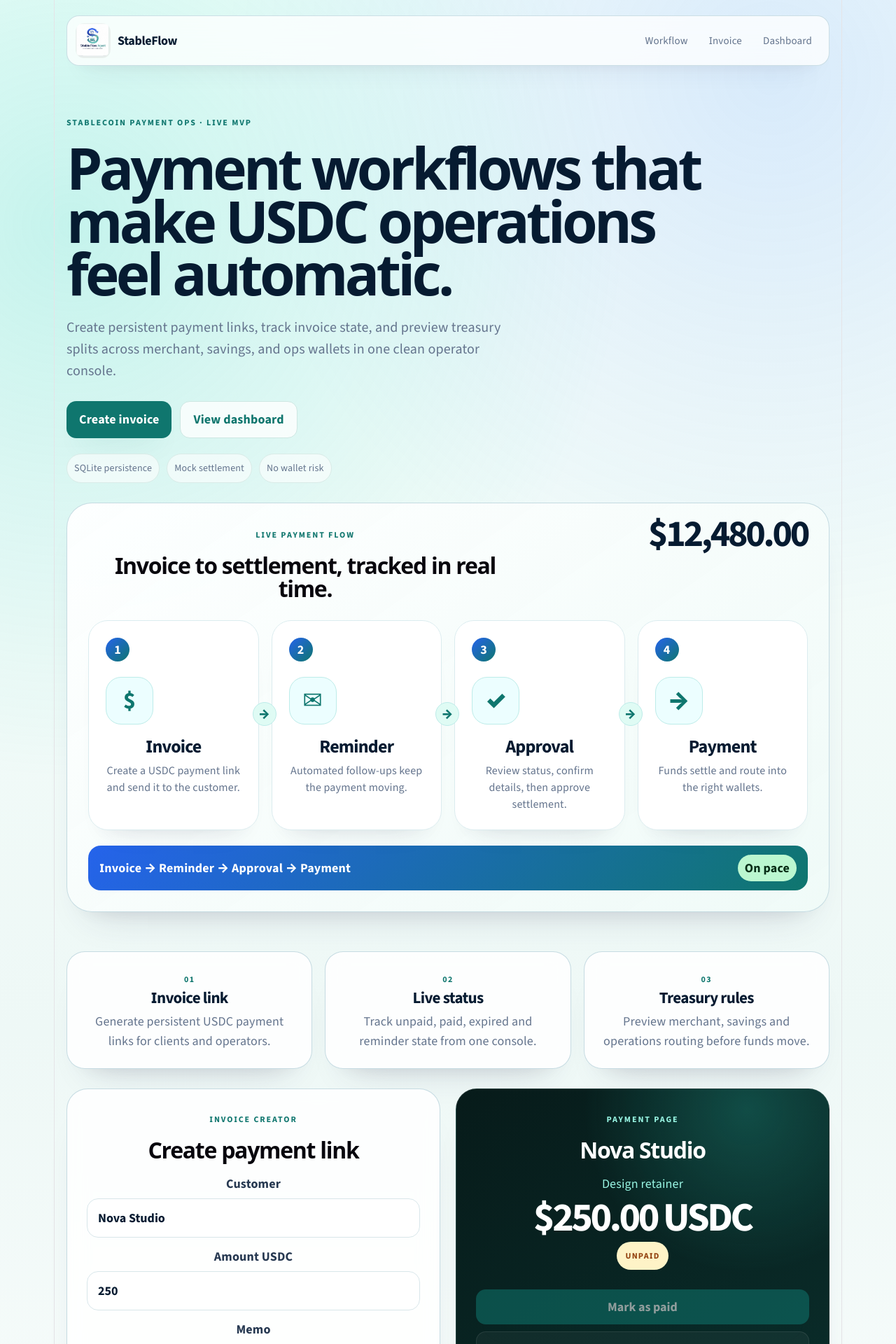
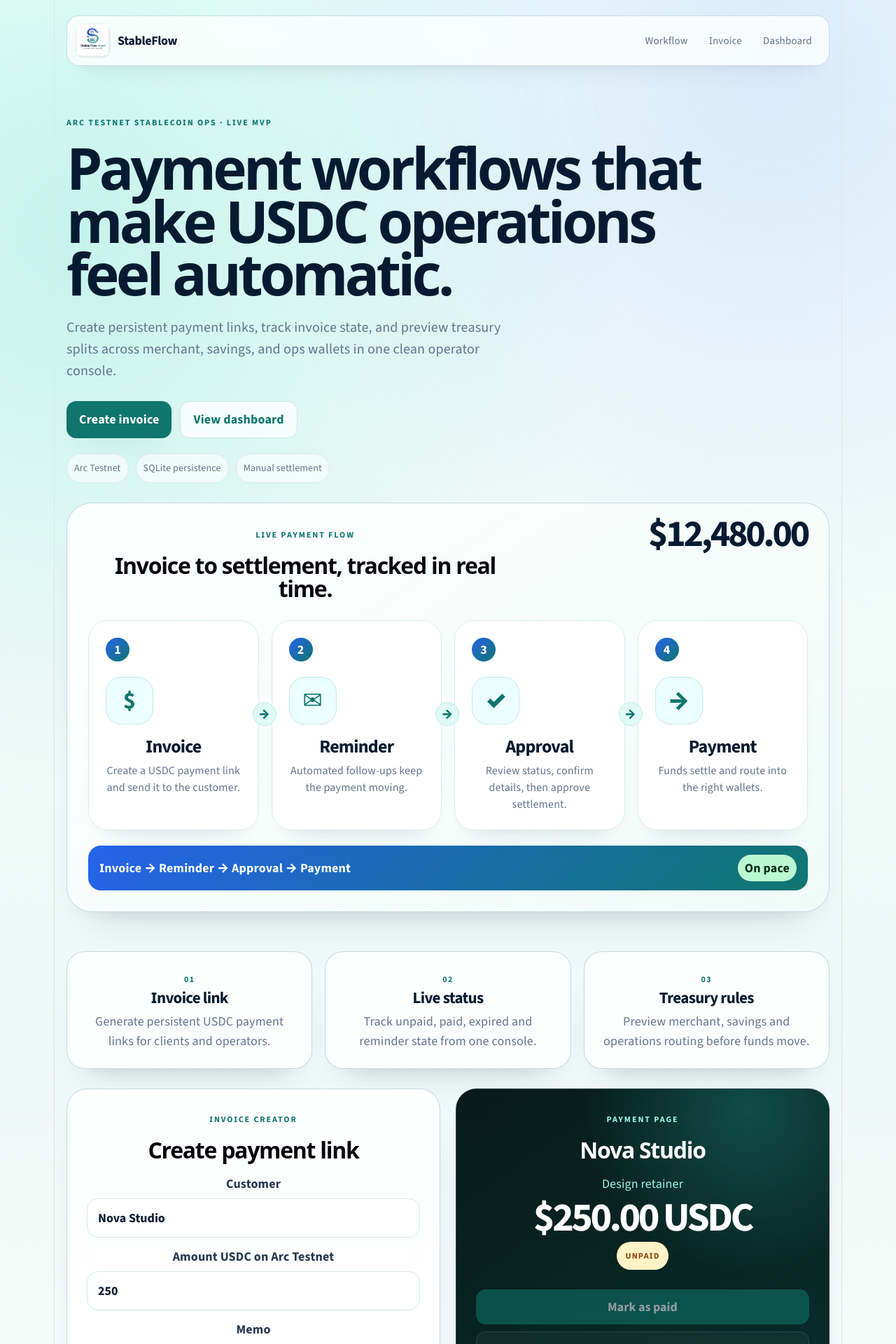
Before and after one commit to billy327/stableflow-agent, a React (Vite) app: page / in a window 1280 px wide. Shown: the top 1920 px of the page at 70% size. Built offline with nearby package versions, Linux system fonts and the light colour scheme; no server answers.

Commit message:
Configure Arc testnet payment mode

```diff
--- a/src/App.css
+++ b/src/App.css
@@ -93,6 +93,7 @@ input:focus { border-color: #0f766e; box-shadow: 0 0 0 4px rgba(15,118,110,.1);
 .receipt-state { display: inline-flex; border-radius: 999px; padding: 8px 12px; font-size: 12px; font-weight: 700; text-transform: uppercase; letter-spacing: .08em; }
 .receipt-state.unpaid { color: #92400e; background: #fef3c7; }
 .receipt-state.paid { color: #065f46; background: #d1fae5; }
+.network-pill { display: inline-flex; margin-left: 8px; border-radius: 999px; padding: 8px 12px; font-size: 12px; font-weight: 800; text-transform: uppercase; letter-spacing: .08em; color: #075985; background: #e0f2fe; }
 .pay-page-card h1 { font-size: clamp(36px, 7vw, 58px); margin: 14px 0 8px; line-height: .96; }
 .pay-page-card > p { color: #64748b; font-size: 18px; margin: 0 0 20px; }
 .pay-amount { font-size: clamp(38px, 8vw, 62px); font-weight: 700; color: #061b31; letter-spacing: -.04em; margin: 18px 0; }
--- a/src/App.jsx
+++ b/src/App.jsx
@@ -27,6 +27,11 @@ function money(n) {
   return new Intl.NumberFormat('en-US', { style: 'currency', currency: 'USD' }).format(Number(n || 0))
 }
 
+function paymentPayload(invoice) {
+  const chain = invoice.chain_id ? `@${invoice.chain_id}` : ''
+  return `ethereum:${invoice.payment_address}${chain}?value=${invoice.amount}&memo=${encodeURIComponent(invoice.memo || invoice.id)}&token=${invoice.currency || 'USDC'}`
+}
+
 function PaymentPage({ id }) {
   const [invoice, setInvoice] = useState(null)
   const [loading, setLoading] = useState(true)
@@ -47,7 +52,7 @@ function PaymentPage({ id }) {
   if (loading) return <main className="pay-shell"><div className="pay-page-card">Loading invoice...</div></main>
   if (!invoice) return <main className="pay-shell"><div className="pay-page-card"><h1>Invoice not found</h1><p>This payment link is invalid or expired.</p></div></main>
 
-  const qrPayload = `ethereum:${invoice.payment_address}?value=${invoice.amount}&memo=${encodeURIComponent(invoice.memo || invoice.id)}`
+  const qrPayload = paymentPayload(invoice)
   const qrUrl = `https://api.qrserver.com/v1/create-qr-code/?size=240x240&data=${encodeURIComponent(qrPayload)}`
   const isPaid = invoice.status === 'paid'
 
@@ -61,18 +66,19 @@ function PaymentPage({ id }) {
     <main className="pay-shell">
       <section className="pay-page-card">
         <a className="pay-brand" href="/"><img src={brandLogo} alt="Stable Flow Agent" /><span>StableFlow</span></a>
-        <div className={`receipt-state ${isPaid ? 'paid' : 'unpaid'}`}>{isPaid ? 'Payment confirmed' : 'Awaiting USDC payment'}</div>
+        <div className={`receipt-state ${isPaid ? 'paid' : 'unpaid'}`}>{isPaid ? 'Payment confirmed' : `Awaiting ${(invoice.currency || 'USDC')} payment`}</div>
+        <div className="network-pill">{invoice.network_name || 'Arc Testnet'}</div>
         <h1>{invoice.customer}</h1>
         <p>{invoice.memo}</p>
-        <div className="pay-amount">{money(invoice.amount)} <span>USDC</span></div>
+        <div className="pay-amount">{money(invoice.amount)} <span>{invoice.currency || 'USDC'}</span></div>
         {isPaid ? (
           <div className="confirmed-box">Receipt ready. This invoice has been marked as paid by the operator.</div>
         ) : (
           <>
             <div className="qr-wrap"><img src={qrUrl} alt="USDC payment QR code" /></div>
-            <label className="copy-field">Payment address<input readOnly value={invoice.payment_address} /></label>
+            <label className="copy-field">Arc Testnet payment address<input readOnly value={invoice.payment_address} /></label>
             <button className="button primary full" onClick={copyAddress}>{copied ? 'Copied' : 'Copy address'}</button>
-            <p className="fine center">Mock settlement mode: send no funds unless this address is intentionally configured for a real operator.</p>
+            <p className="fine center">Arc Testnet mode: use testnet funds only. Mainnet funds are not expected here.</p>
           </>
         )}
         <div className="pay-meta"><span>Invoice #{invoice.id}</span><span>{invoice.status}</span></div>
@@ -152,14 +158,14 @@ function App() {
 
       <section className="hero stacked" id="top">
         <div className="hero-copy">
-          <div className="badge">Stablecoin payment ops · live MVP</div>
+          <div className="badge">Arc Testnet stablecoin ops · live MVP</div>
           <h1>Payment workflows that make USDC operations feel automatic.</h1>
           <p className="subcopy">Create persistent payment links, track invoice state, and preview treasury splits across merchant, savings, and ops wallets in one clean operator console.</p>
           <div className="actions">
             <a href="#new" className="button primary">Create invoice</a>
             <a href="#dashboard" className="button ghost">View dashboard</a>
           </div>
-          <div className="trust-row"><span>SQLite persistence</span><span>Mock settlement</span><span>No wallet risk</span></div>
+          <div className="trust-row"><span>Arc Testnet</span><span>SQLite persistence</span><span>Manual settlement</span></div>
         </div>
 
         <section className="flow-wide" id="workflow" aria-label="Live payment flow">
@@ -194,7 +200,7 @@ function App() {
           <p className="eyebrow">Invoice creator</p>
           <h2>Create payment link</h2>
           <label>Customer<input value={invoice.customer} onChange={(e) => setInvoice({ ...invoice, customer: e.target.value })} /></label>
-          <label>Amount USDC<input type="number" value={invoice.amount} onChange={(e) => setInvoice({ ...invoice, amount: e.target.value })} /></label>
+          <label>Amount USDC on Arc Testnet<input type="number" value={invoice.amount} onChange={(e) => setInvoice({ ...invoice, amount: e.target.value })} /></label>
           <label>Memo<input value={invoice.memo} onChange={(e) => setInvoice({ ...invoice, memo: e.target.value })} /></label>
           <button className="button primary full" disabled={loading} onClick={createInvoice}>{loading ? 'Creating...' : 'Generate real link'}</button>
           {notice && <p className="success">{notice}</p>}
@@ -204,9 +210,9 @@ function App() {
           <p className="eyebrow light">Payment page</p>
           <h2>{displayInvoice.customer}</h2>
           <p className="memo">{displayInvoice.memo}</p>
-          <div className="amount">{money(displayInvoice.amount)} USDC</div>
+          <div className="amount">{money(displayInvoice.amount)} {displayInvoice.currency || 'USDC'}</div>
           <div className={`status ${displayInvoice.status}`}>{displayInvoice.status}</div>
-          {displayInvoice.payment_address && <p className="address">Pay to: {displayInvoice.payment_address}</p>}
+          {displayInvoice.payment_address && <p className="address">Arc Testnet pay to: {displayInvoice.payment_address}</p>}
           <button className="button primary full" disabled={!displayInvoice.id} onClick={() => updateStatus('paid')}>Mark as paid</button>
           <button className="button ghost dark full" disabled={!displayInvoice.id} onClick={() => updateStatus('unpaid')}>Reset unpaid</button>
         </div>
```
Also changed, not shown: 1 other file (tests, documents, lock files or other folders).
